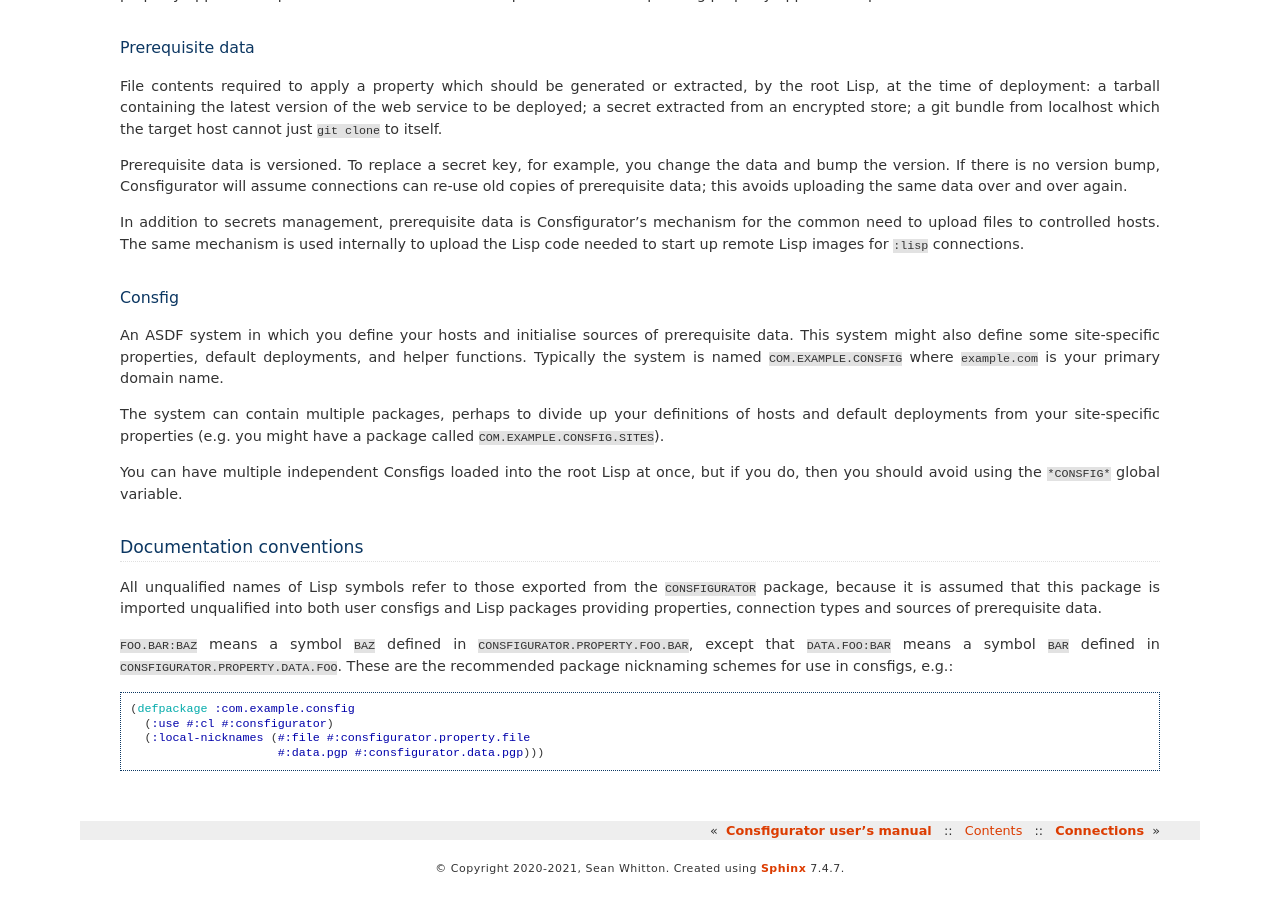
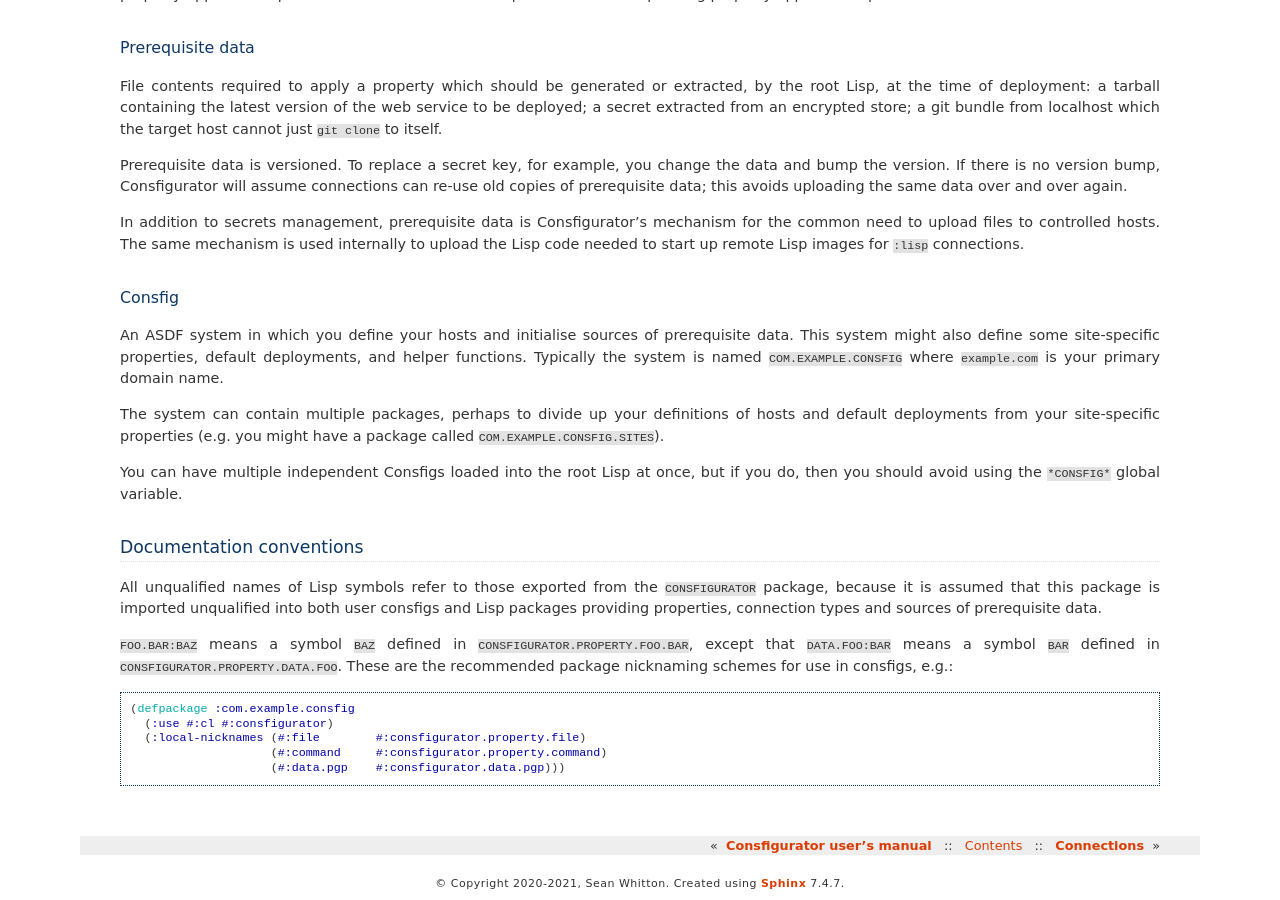
Before and after one commit to spwhitton/consfigurator, a Sphinx documentation site: the page built from doc/introduction.rst, in a window 1280 px wide and 900 px high, scrolled down 1371 px. Built offline with Sphinx 7.4.7, drawn with Linux system fonts in a browser that asks for light colours.

Commit message:
fix sample use of :LOCAL-NICKNAMES
Signed-off-by: Sean Whitton <spwhitton@spwhitton.name>

```diff
--- a/doc/introduction.rst
+++ b/doc/introduction.rst
@@ -132,5 +132,6 @@ recommended package nicknaming schemes for use in consfigs, e.g.::
 
   (defpackage :com.example.consfig
     (:use #:cl #:consfigurator)
-    (:local-nicknames (#:file #:consfigurator.property.file
-                       #:data.pgp #:consfigurator.data.pgp)))
+    (:local-nicknames (#:file        #:consfigurator.property.file)
+                      (#:command     #:consfigurator.property.command)
+		      (#:data.pgp    #:consfigurator.data.pgp)))
```
